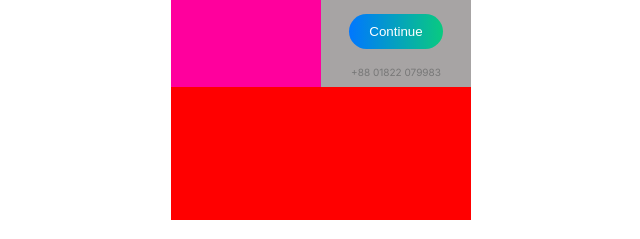
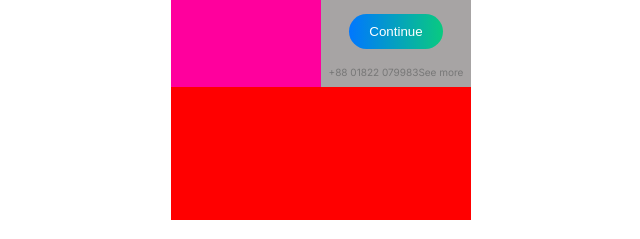
Before and after one commit to devsohelrana/Premade-Boilerplate, a plain HTML site: page index.html in a window 1280 px wide. Shown: the part 380-619 px from the top of the page, 319-959 px from the left. Drawn offline with Linux system fonts and the light colour scheme.

Commit message:
readme file edit

```diff
--- a/index.html
+++ b/index.html
@@ -20,6 +20,7 @@
                 <button class="btn">Submit</button>
                 <button class="btn">Continue</button>
                 <small>+88 01822 079983</small>
+                <small>See more</small>
             </div>
         </div>
     </div>
```
Also changed, not shown: 1 other file.
